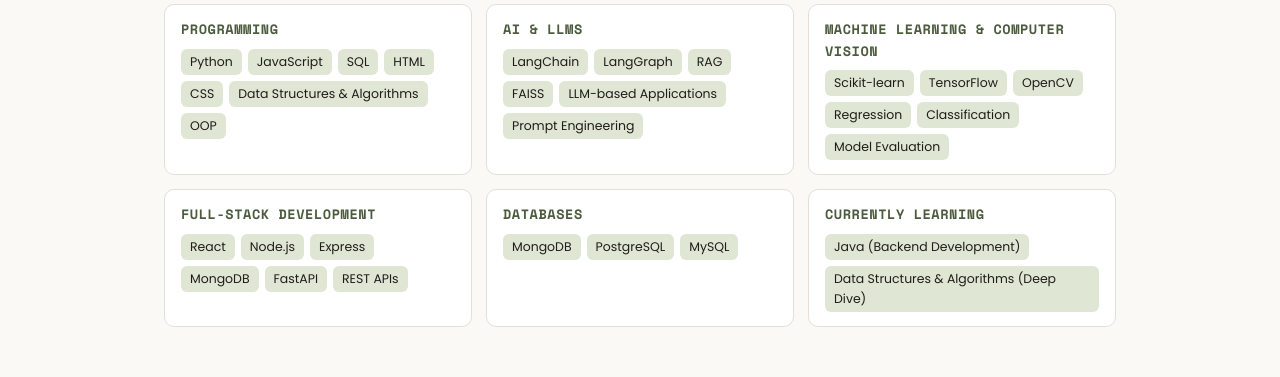
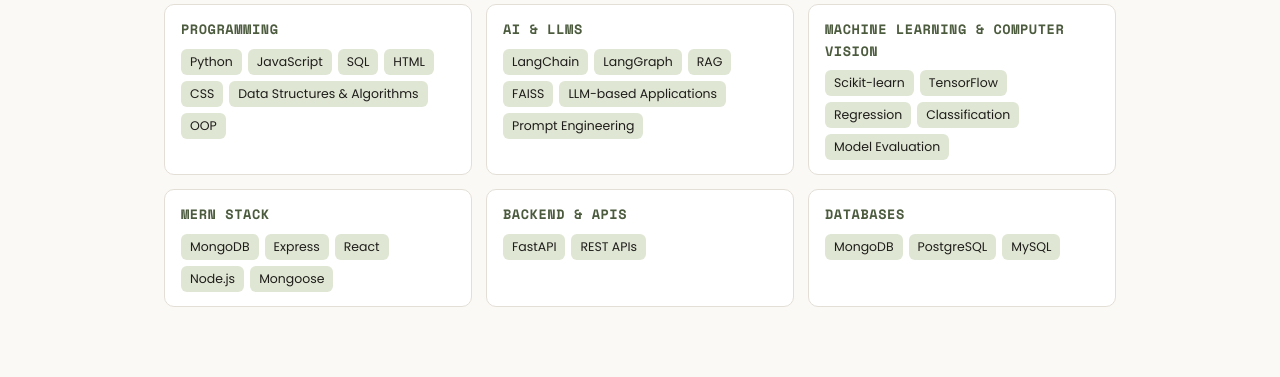
Before and after one commit to riya5005/AIPortfolio, a React (Vite) app in the folder riya-portfolio/frontend/: page / in a window 1280 px wide. Shown: the part 798-1175 px from the top of the page. Built offline with nearby package versions, Linux system fonts and the light colour scheme; no server answers.

Commit message:
Update Skills.jsx

```diff
--- a/riya-portfolio/frontend/src/components/Skills.jsx
+++ b/riya-portfolio/frontend/src/components/Skills.jsx
@@ -9,19 +9,19 @@ const skillGroups = [
   },
   {
     title: 'Machine Learning & Computer Vision',
-    items: ['Scikit-learn', 'TensorFlow', 'OpenCV', 'Regression', 'Classification', 'Model Evaluation'],
+    items: ['Scikit-learn', 'TensorFlow', 'Regression', 'Classification', 'Model Evaluation'],
   },
   {
-    title: 'Full-Stack Development',
-    items: ['React', 'Node.js', 'Express', 'MongoDB', 'FastAPI', 'REST APIs'],
+    title: 'MERN Stack',
+    items: ['MongoDB', 'Express', 'React', 'Node.js', 'Mongoose'],
+  },
+  {
+    title: 'Backend & APIs',
+    items: ['FastAPI', 'REST APIs'],
   },
   {
     title: 'Databases',
     items: ['MongoDB', 'PostgreSQL', 'MySQL'],
-  },
-  {
-    title: 'Currently Learning',
-    items: ['Java (Backend Development)', 'Data Structures & Algorithms (Deep Dive)'],
   },
 ]
 
```
